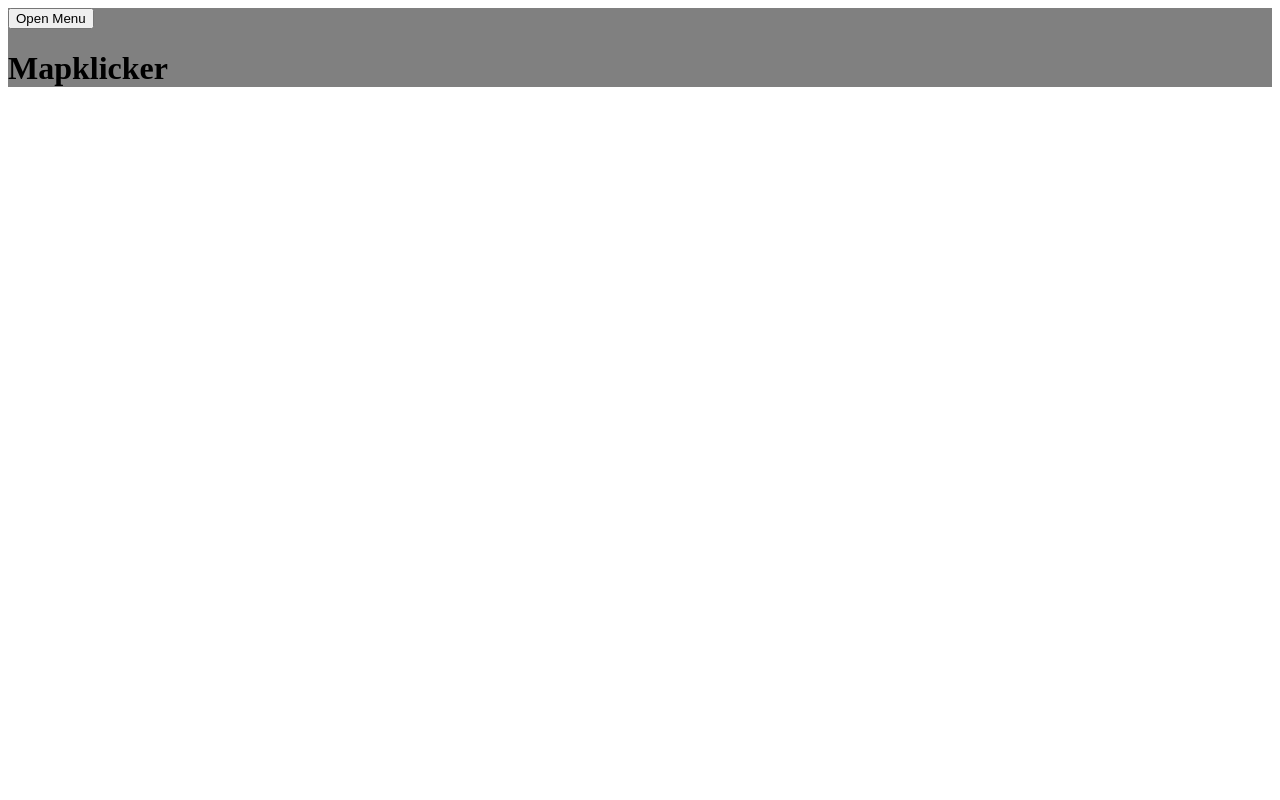
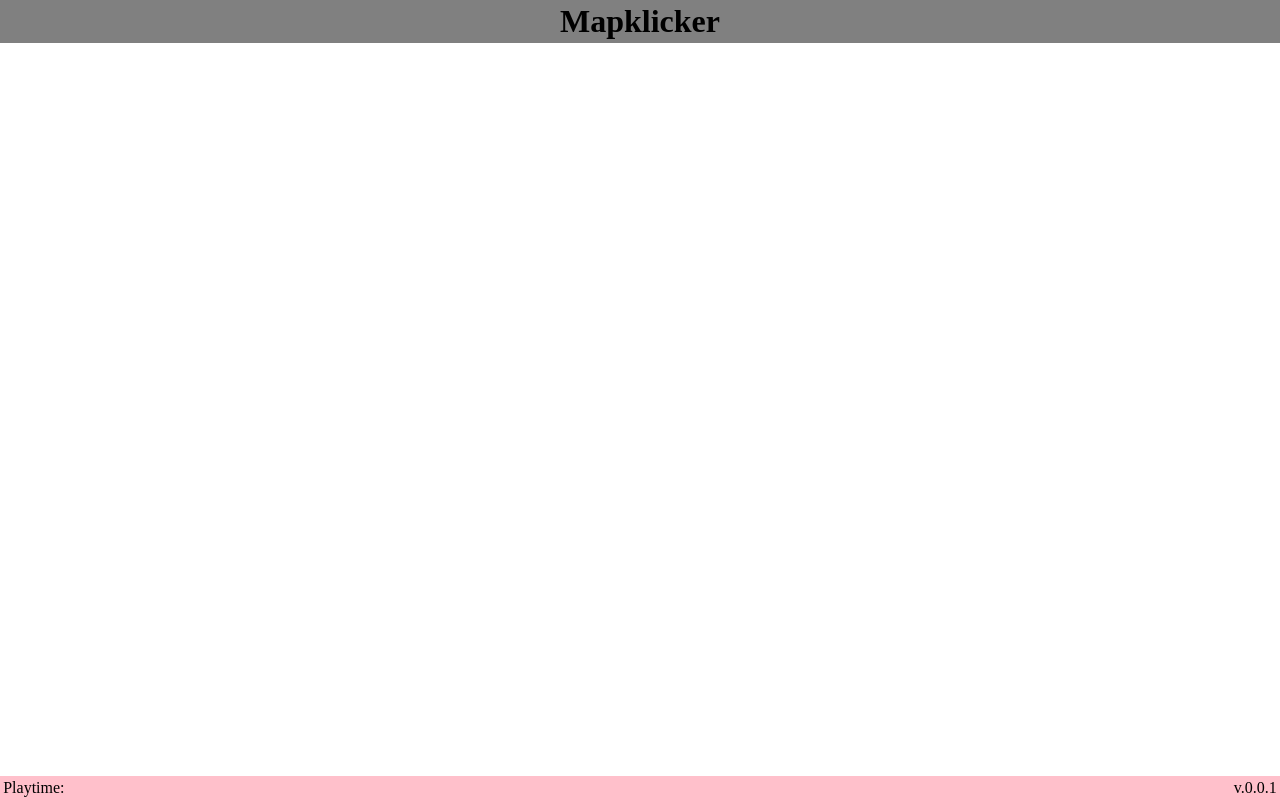
Before and after one commit to Shinigaminai/Web-Services-Project, a plain HTML site: page src/main.html in a window 1280 px wide. Drawn offline with Linux system fonts and the light colour scheme.

Commit message:
styled header and footer

```diff
--- a/src/main.html
+++ b/src/main.html
@@ -5,16 +5,17 @@
     <meta name="viewport" content="width=device-width, initial-scale=1.0"/>
     <title>Mapklicker</title>
 
+    <link rel="stylesheet" type="text/css" href="stylesheet/main.css">
     <link rel="stylesheet" type="text/css" href="stylesheet/header.css">
     <link rel="stylesheet" type="text/css" href="stylesheet/footer.css">
 </head>
 <body>
     <header>
-        <button>Open Menu</button>
         <h1>Mapklicker</h1>
     </header>
 
     <footer>
-
+        <div id="playtime">Playtime: </div>
+        <div id="version">v.0.0.1</div>
     </footer>
 </html>
--- a/src/stylesheet/footer.css
+++ b/src/stylesheet/footer.css
@@ -2,5 +2,18 @@ footer {
     position: absolute;
     bottom: 0;
     width: 100%;
-    height: 2.5rem;
+    background-color: pink;
+    padding: 0.2rem;
+
+    box-sizing: border-box;
+    display: flex;
+    flex-direction: row;
+    align-items: center;
 }
+
+#version {
+}
+
+#playtime {
+    flex-grow: 1;
+}
--- a/src/stylesheet/header.css
+++ b/src/stylesheet/header.css
@@ -1,3 +1,11 @@
 header {
     background-color: grey;
+    width: 100%;
+    padding: 0.2rem;
+
+    box-sizing: border-box;
+    display: flex;
+    flex-direction: row;
+    justify-content: center;
+    align-items: center;
 }
--- a/src/stylesheet/main.css
+++ b/src/stylesheet/main.css
@@ -0,0 +1,7 @@
+body {
+    margin: 0;
+}
+
+h1 {
+    margin: 0;
+}
```
